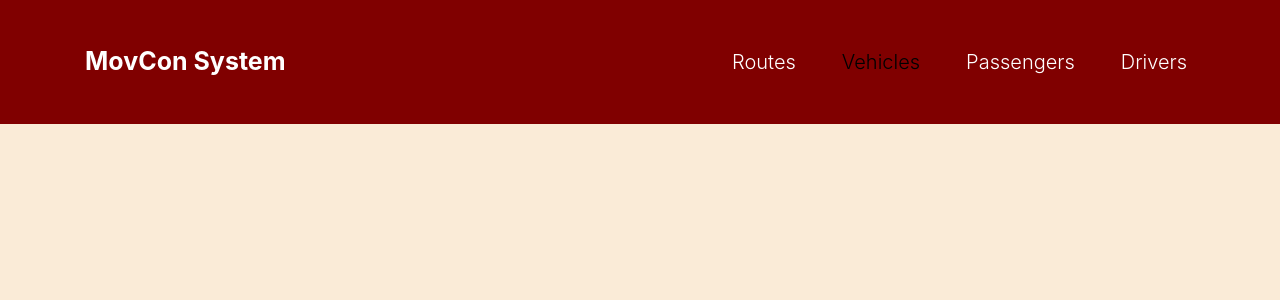
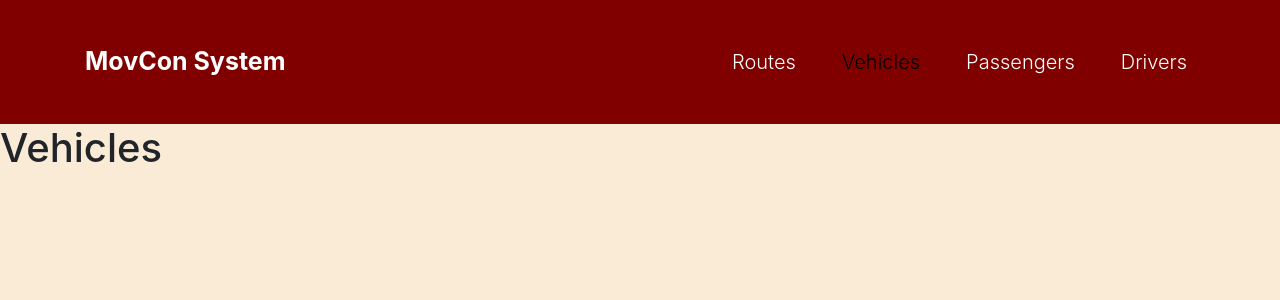
Before and after one commit to mashm3ll0w/phase-3-ip-frontend, a React (Create React App) app: page /vehicles in a window 1280 px wide. Shown: the top 300 px of the page. Built offline with nearby package versions, Linux system fonts and the light colour scheme.

Commit message:
Created the Vehicles component and /vehicles route

```diff
--- a/src/components/App.js
+++ b/src/components/App.js
@@ -2,6 +2,7 @@ import NavBar from "./NavBar";
 import HomePage from "./HomePage";
 import { Routes, Route } from "react-router-dom";
 import RouteDetails from "./RouteDetails";
+import Vehicles from "./Vehicles";
 
 export default function App() {
   return (
@@ -10,6 +11,7 @@ export default function App() {
       <Routes>
         <Route path="/" element={<HomePage />} />
         <Route path="/routes/:id" element={<RouteDetails />} />
+        <Route path="/vehicles" element={<Vehicles />} />
       </Routes>
     </div>
   );
--- /dev/null
+++ b/src/components/Vehicles.js
@@ -0,0 +1,5 @@
+export default function Vehicles(){
+    return (
+        <h1>Vehicles</h1>
+    )
+}
```
